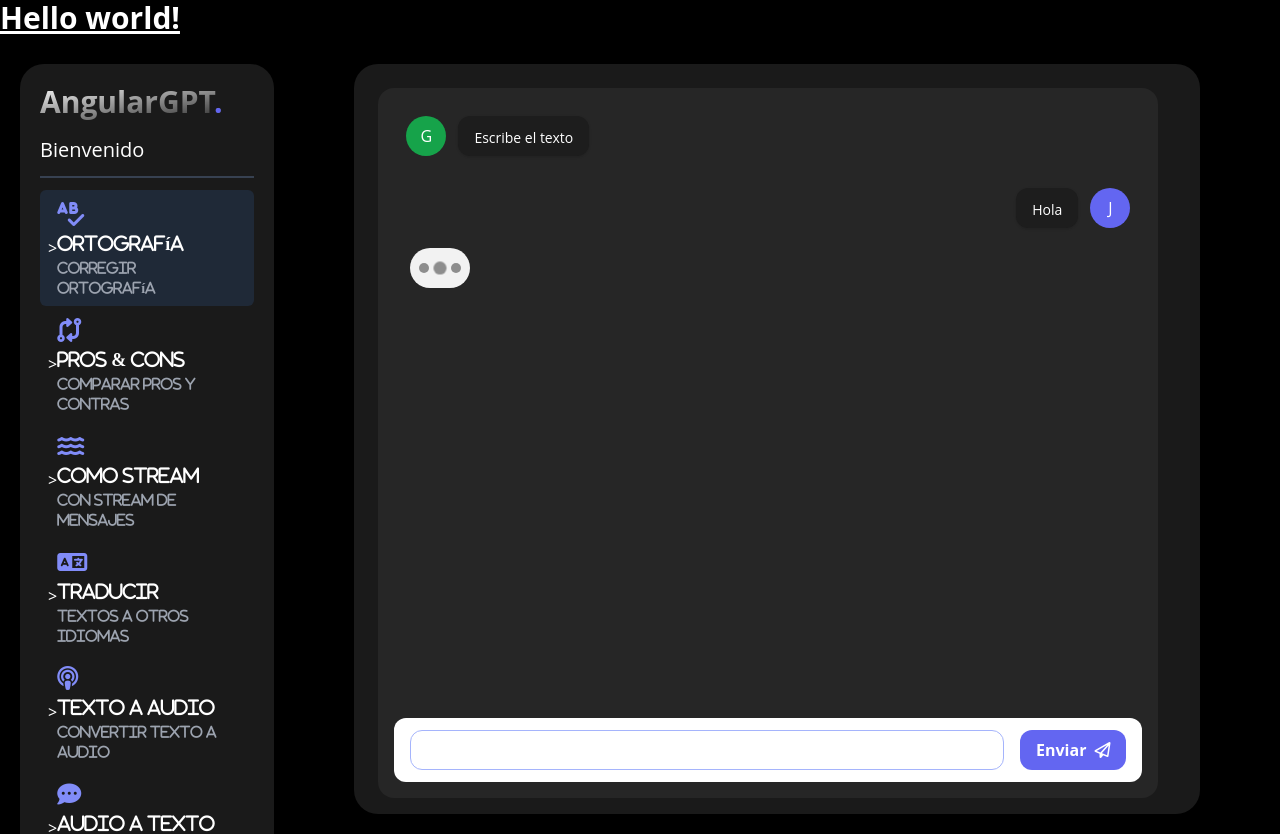
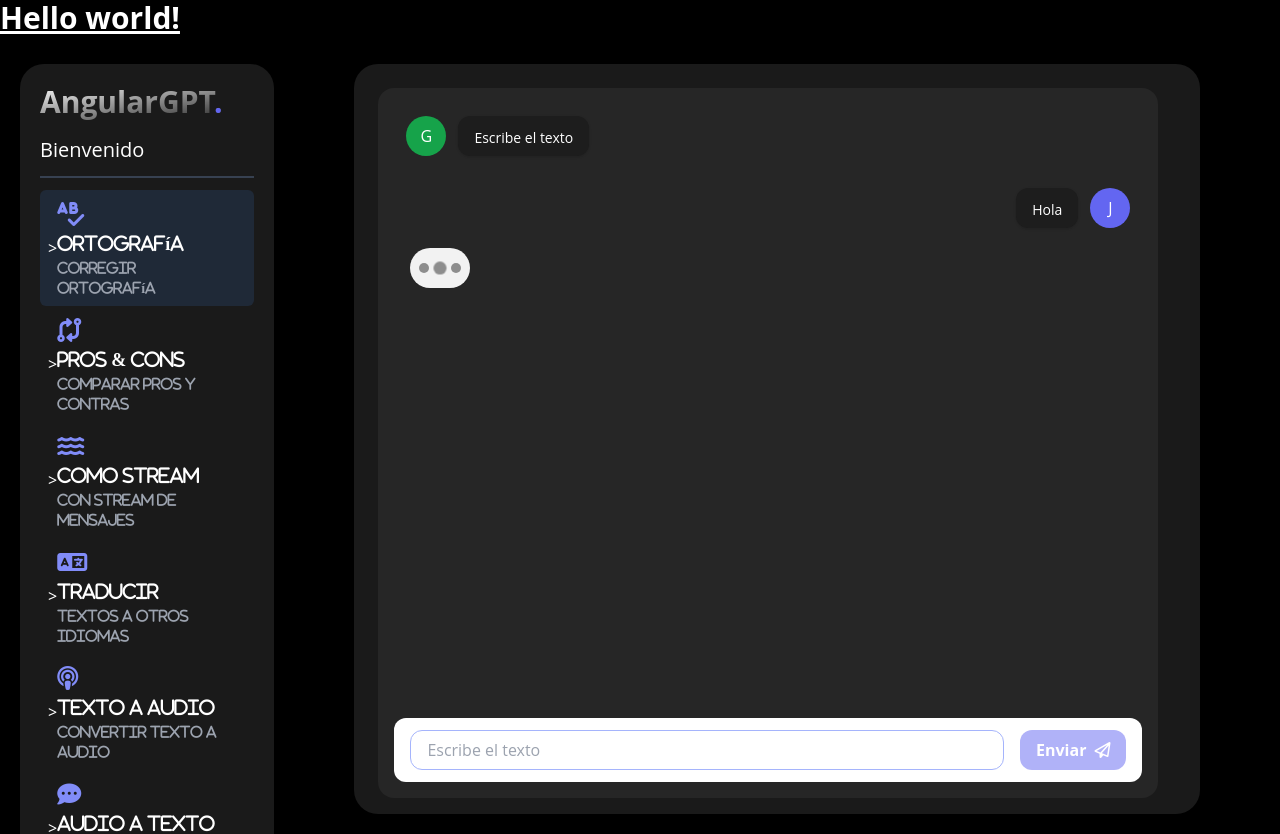
Before and after one commit to joalopezmo/angularchat, an Angular app: page /orthography in a window 1280 px wide. Shown: the top 834 px of the page. Built offline with nearby package versions, Linux system fonts and the light colour scheme.

Commit message:
Update textMessageBox.component.html and orthographyPage.component.html

```diff
--- a/src/app/presentation/components/text-boxes/textMessageBox/textMessageBox.component.html
+++ b/src/app/presentation/components/text-boxes/textMessageBox/textMessageBox.component.html
@@ -7,13 +7,14 @@
 
             <input type="text" autofocus
                 class="flex w-full border rounded-xl text-gray-800 focus:outline-none focus:border-indigo-300 pl-4 h-10"
-                [placeholder]="placeholder" formControlName="prompt">
+                [placeholder]="placeholder" formControlName="prompt" [autocomplete]="disableCorrections? 'on' : 'off' "
+                [spellcheck]="disableCorrections? 'on' : 'off' ">
         </div>
 
     </div>
 
     <div class="ml-4">
-        <button class="btn-primary" type="submit">
+        <button class="btn-primary" type="submit" [disabled]="form.invalid">
             <span class="mr-2">Enviar</span>
             <i class="fa-regular fa-paper-plane"> </i>
         </button>
--- a/src/app/presentation/pages/orthographyPage/orthographyPage.component.html
+++ b/src/app/presentation/pages/orthographyPage/orthographyPage.component.html
@@ -14,7 +14,7 @@
 
     <!-- messages box -->
 
-    <app-text-message-box />
+    <app-text-message-box placeholder="Escribe el texto" (onMessage)="handleMessage($event)" />
 
 
 </div>
--- a/src/app/presentation/pages/orthographyPage/orthographyPage.component.ts
+++ b/src/app/presentation/pages/orthographyPage/orthographyPage.component.ts
@@ -9,4 +9,10 @@ import { GptMessagesComponent, MyMessageComponent, TextMessageBoxComponent, Typi
   templateUrl: './orthographyPage.component.html',
   changeDetection: ChangeDetectionStrategy.OnPush,
 })
-export default class OrthographyPageComponent {}
+export default class OrthographyPageComponent {
+
+  handleMessage(prompt: string) {
+    console.log(prompt);
+  }
+
+}
```
